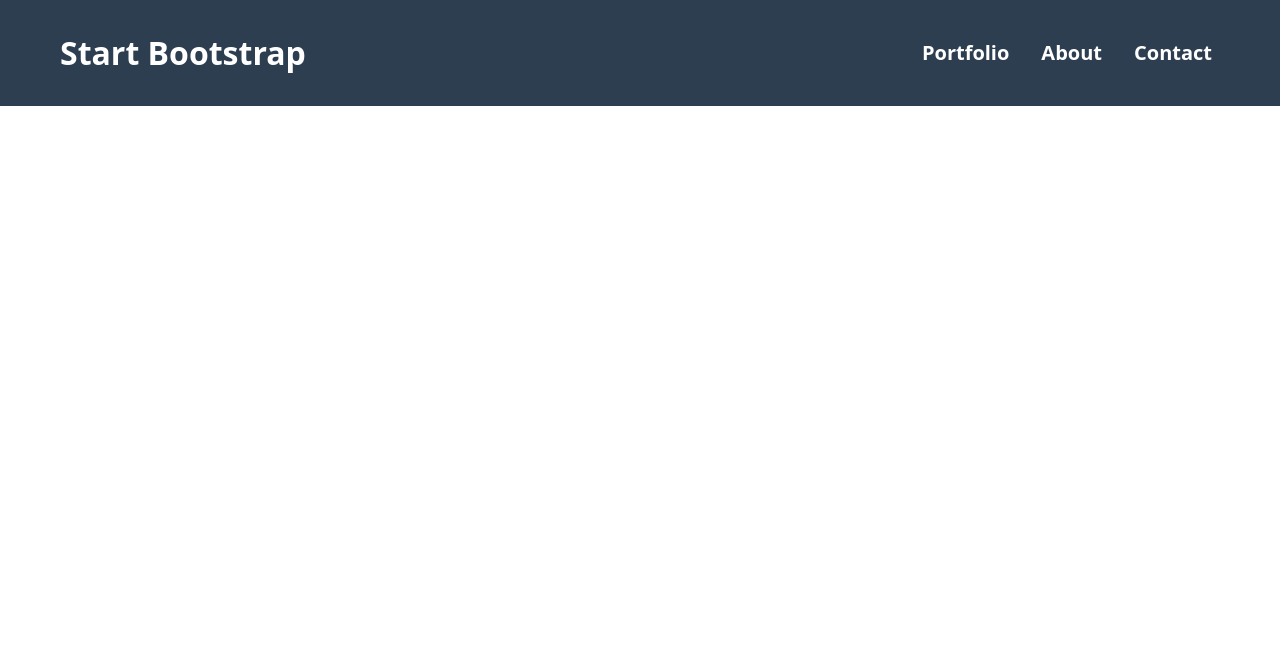
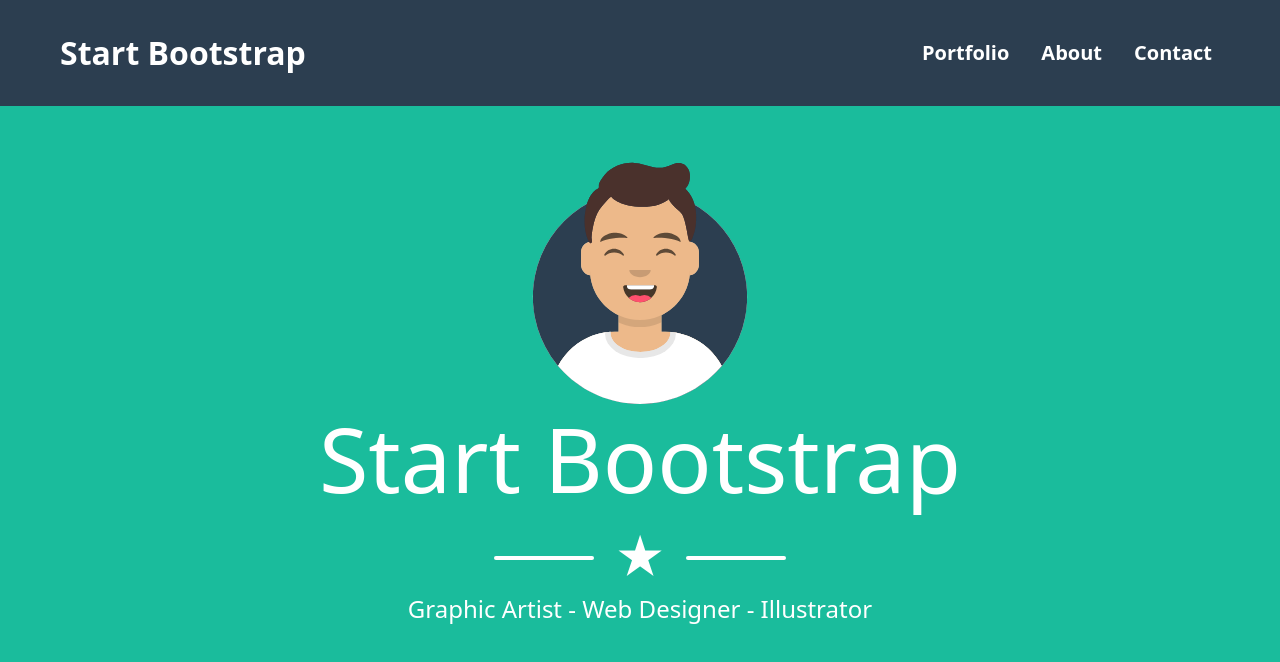
Before and after one commit to ydaqqa05/react-task1, a React (Vite) app: page / in a window 1280 px wide. Shown: the top 662 px of the page. Built offline with nearby package versions, Linux system fonts and the light colour scheme.

Commit message:
hero section

```diff
--- a/src/App.jsx
+++ b/src/App.jsx
@@ -1,8 +1,10 @@
 
 import Navbar from "./navbar/Navbar"
+import Hero from "./hero/Hero"
 function App(){
   return <>
   <Navbar/>
+  <Hero/>
   </>
 }
 export default App
--- a/src/hero/Hero.jsx
+++ b/src/hero/Hero.jsx
@@ -0,0 +1,21 @@
+import React from 'react'
+import style from './hero.module.css'
+import Image from './../assets/imgs/avataaars.svg'
+export default function Hero() {
+    return (
+        <>
+            <section className={`${style.bg_hero} vh-100`}>
+                <div className="content d-flex flex-column justify-content-center align-items-center pt-5"><img src={Image} alt="" className={`${style.bg_size}`} />
+                <h1 className={`${style.big_size} text-white `}>Start Bootstrap</h1>
+                <div className={`${style.star_divider}`}>
+  <div className={`${style.line}`}></div>
+  <div className={`${style.star}`}>★</div>
+  <div className={`${style.line}`}></div>
+</div>
+<h4 className='text-white'>Graphic Artist - Web Designer - Illustrator</h4>
+                </div>
+
+            </section>
+        </>
+    )
+}
--- /dev/null
+++ b/src/hero/hero.module.css
@@ -0,0 +1,28 @@
+.bg_hero{
+    background-color: #1abc9c;
+}
+.bg_size{
+    height: 250px;
+    width: 250px;
+}
+.big_size{
+    font-size: 90px;
+}
+.star_divider {
+    display: flex;
+    align-items: center;
+    justify-content: center;
+    gap: 20px;
+  }
+ .line {
+    width: 100px;
+    height: 4px;
+    background-color: white;
+    border-radius: 2px;
+
+  }
+ .star {
+    color: white;
+    font-size: 50px;
+
+  }
--- a/src/navbar/Navbar.jsx
+++ b/src/navbar/Navbar.jsx
@@ -2,7 +2,7 @@ import style from './navbar.module.css'
 function Navbar() {
     return (
       <>
-       <nav className={`${style.bg_navbar} navbar navbar-expand-lg navbar-dark`}>
+       <nav className={`${style.bg_navbar} navbar navbar-expand-lg navbar-dark position-sticky top-0`}>
   <div className="container-fluid py-3">
 
     <a className="navbar-brand fw-bold fs-2 text-white ms-5" href="#">
```
Also changed, not shown: src/assets/imgs/avataaars.svg (added).
